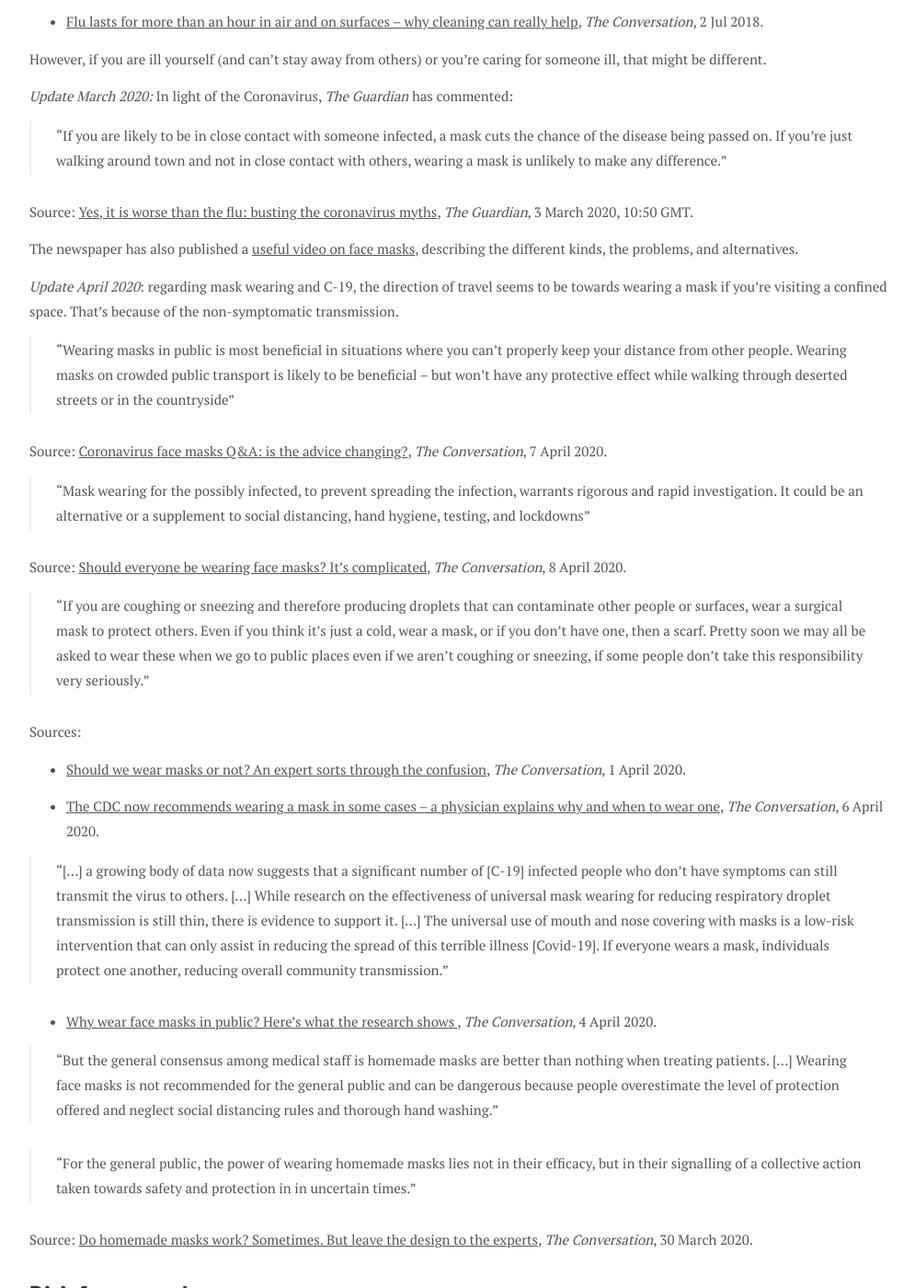
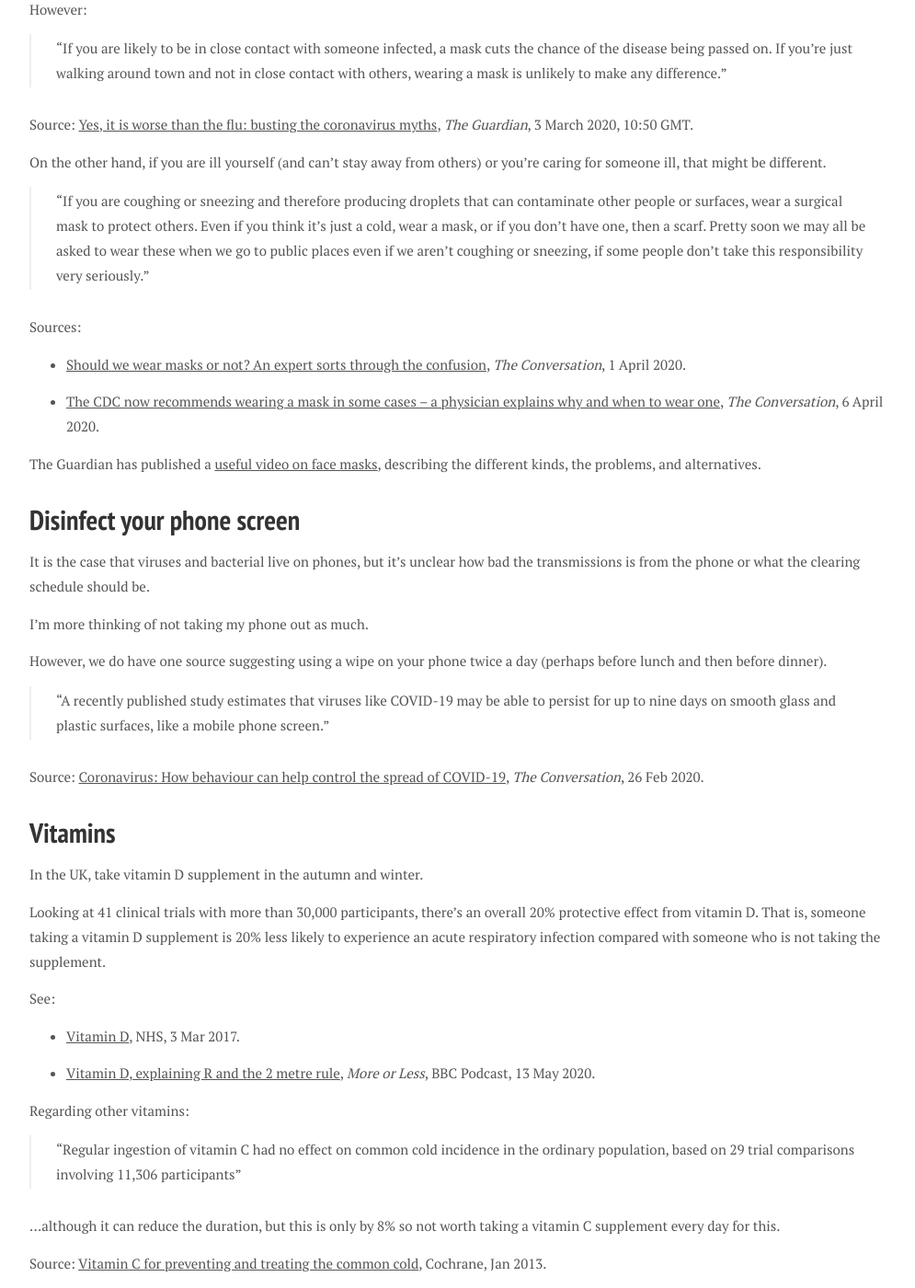
Before and after one commit to d6y/richard.dallaway.com, a Jekyll site: the page built from _posts/2019-10-15-handwash.md, in a window 1280 px wide and 1400 px high, scrolled down 2047 px. Shown: the whole window at 92% size, without its empty margins (138-1133 px from the left). Built offline with Jekyll 4.4.1, drawn with Linux system fonts in a browser that asks for light colours; nearby versions of some CDN libraries; some web fonts are replaced; some of the changed text lies outside the part shown.

Commit message:
another handwashing update

```diff
--- a/_posts/2019-10-15-handwash.md
+++ b/_posts/2019-10-15-handwash.md
@@ -81,36 +81,18 @@ Sure.
 
 Source: [Flu vaccine overview](https://www.nhs.uk/conditions/vaccinations/flu-influenza-vaccine/), NHS, 16 July 2019.
 
-# Surgical masks
+# Face coverings (surgical masks, cloth masks)
 
 To protect _yourself_, no.
-Partly because people don't wear them properly, get a false sense of security, and touch the masks.
+Partly because people don't wear them properly, get a false sense of security, and touch the masks. (Of course, it's [more complicated](https://theconversation.com/coronavirus-why-you-need-to-wear-a-face-mask-in-france-but-not-in-the-uk-137856) than that.)
 
-- [Can surgical masks protect you from getting the flu?](https://theconversation.com/can-surgical-masks-protect-you-from-getting-the-flu-125023), _The Conversation_, 17 Oct 2019.
-
-- [Flu lasts for more than an hour in air and on surfaces – why cleaning can really help](https://theconversation.com/flu-lasts-for-more-than-an-hour-in-air-and-on-surfaces-why-cleaning-can-really-help-97823), _The Conversation_, 2 Jul 2018.
-
-However, if you are ill yourself (and can't stay away from others) or you're caring for someone ill, that might be different.
-
-_Update March 2020:_ In light of the Coronavirus, _The Guardian_ has commented:
+However:
 
 > "If you are likely to be in close contact with someone infected, a mask cuts the chance of the disease being passed on. If you’re just walking around town and not in close contact with others, wearing a mask is unlikely to make any difference."
 
 Source: [Yes, it is worse than the flu: busting the coronavirus myths](https://www.theguardian.com/world/2020/mar/03/yes-worse-than-flu-busting-coronavirus-myths-covid-19), _The Guardian_, 3 March 2020, 10:50 GMT.
 
-The newspaper has also published a [useful video on face masks](https://www.youtube.com/watch?v=gASCBhA2bE4seful), describing the different kinds, the problems, and alternatives.
-
-_Update April 2020_: regarding mask wearing and C-19,
-the direction of travel seems to be towards wearing a mask if you're visiting a confined space.
-That's because of the non-symptomatic transmission.
-
-> "Wearing masks in public is most beneficial in situations where you can’t properly keep your distance from other people. Wearing masks on crowded public transport is likely to be beneficial – but won’t have any protective effect while walking through deserted streets or in the countryside"
-
-Source: [Coronavirus face masks Q&A: is the advice changing?](https://theconversation.com/coronavirus-face-masks-qanda-is-the-advice-changing-135472), _The Conversation_, 7 April 2020.
-
-> "Mask wearing for the possibly infected, to prevent spreading the infection, warrants rigorous and rapid investigation. It could be an alternative or a supplement to social distancing, hand hygiene, testing, and lockdowns"
-
-Source: [Should everyone be wearing face masks? It’s complicated](https://theconversation.com/should-everyone-be-wearing-face-masks-its-complicated-135548), _The Conversation_, 8 April 2020.
+On the other hand, if you are ill yourself (and can't stay away from others) or you're caring for someone ill, that might be different.
 
 > "If you are coughing or sneezing and therefore producing droplets that can contaminate other people or surfaces, wear a surgical mask to protect others. Even if you think it’s just a cold, wear a mask, or if you don’t have one, then a scarf. Pretty soon we may all be asked to wear these when we go to public places even if we aren’t coughing or sneezing, if some people don’t take this responsibility very seriously."
 
@@ -120,15 +102,7 @@ Sources:
 
 - [The CDC now recommends wearing a mask in some cases – a physician explains why and when to wear one](https://theconversation.com/the-cdc-now-recommends-wearing-a-mask-in-some-cases-a-physician-explains-why-and-when-to-wear-one-135590), _The Conversation_, 6 April 2020.
 
-> "[...] a growing body of data now suggests that a significant number of [C-19] infected people who don’t have symptoms can still transmit the virus to others. [...] While research on the effectiveness of universal mask wearing for reducing respiratory droplet transmission is still thin, there is evidence to support it. [...] The universal use of mouth and nose covering with masks is a low-risk intervention that can only assist in reducing the spread of this terrible illness [Covid-19]. If everyone wears a mask, individuals protect one another, reducing overall community transmission."
-
-- [Why wear face masks in public? Here’s what the research shows ](https://theconversation.com/why-wear-face-masks-in-public-heres-what-the-research-shows-135623), _The Conversation_, 4 April 2020.
-
-> "But the general consensus among medical staff is homemade masks are better than nothing when treating patients. [...] Wearing face masks is not recommended for the general public and can be dangerous because people overestimate the level of protection offered and neglect social distancing rules and thorough hand washing."
-
-> "For the general public, the power of wearing homemade masks lies not in their efficacy, but in their signalling of a collective action taken towards safety and protection in in uncertain times."
-
-Source: [Do homemade masks work? Sometimes. But leave the design to the experts](https://theconversation.com/do-homemade-masks-work-sometimes-but-leave-the-design-to-the-experts-134409), _The Conversation_, 30 March 2020.
+The Guardian has published a [useful video on face masks](https://www.youtube.com/watch?v=gASCBhA2bE4seful), describing the different kinds, the problems, and alternatives.
 
 # Disinfect your phone screen
 
@@ -149,7 +123,13 @@ Source: [Coronavirus: How behaviour can help control the spread of COVID-19](htt
 
 In the UK, take vitamin D supplement in the autumn and winter.
 
-See: [Vitamin D](https://www.nhs.uk/conditions/vitamins-and-minerals/vitamin-d/), NHS, 3 Mar 2017.
+Looking at 41 clinical trials with more than 30,000 participants, there's an overall 20% protective effect from vitamin D. That is, someone taking a vitamin D supplement is 20% less likely to experience an acute respiratory infection compared with someone who is not taking the supplement.
+
+See:
+
+- [Vitamin D](https://www.nhs.uk/conditions/vitamins-and-minerals/vitamin-d/), NHS, 3 Mar 2017.
+
+- [Vitamin D, explaining R and the 2 metre rule](https://www.bbc.co.uk/programmes/m000j2r7), _More or Less_, BBC Podcast, 13 May 2020.
 
 Regarding other vitamins:
 
@@ -162,11 +142,11 @@ Source: [Vitamin C for preventing and treating the common cold](https://www.coch
 
 # If you do get a cold...
 
-Still no conclusive effect if you take vitamin C therapeutically (when you have a cold). Probably nothing much going on.
+Still no conclusive effect if you take vitamin C therapeutically (when you have a cold).
 
 Take 75 mg to 100 mg zinc when you are ill (obviously, along with everything else in this post, your medical circumstances may be different).
-Can reduce the duration of a cold by a third (maybe 2 days).
+This can reduce the duration of a cold by a third (maybe 2 days).
 
-Has to take effect at the back of your throat, so go for a lozenge (ionic zinc). Avoid (the often added) citric acid, tartaric acid, fats, vitamin C as these _nullify the effect of the zinc_!.
+This has to take effect at the back of your throat, so go for a lozenge (ionic zinc). Avoid (the often added) citric acid, tartaric acid, fats, vitamin C as these _nullify the effect of the zinc_!.
 
 See: _The Best Thing Since Sliced Bread?_, 13 Feb 2019 episode, [Winter bugs:Vitamin C and zinc](https://www.bbc.co.uk/programmes/p070qzrz).
```
